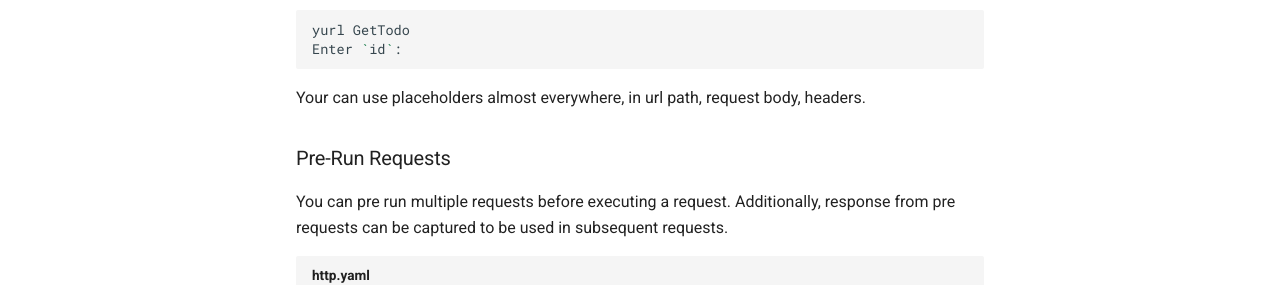
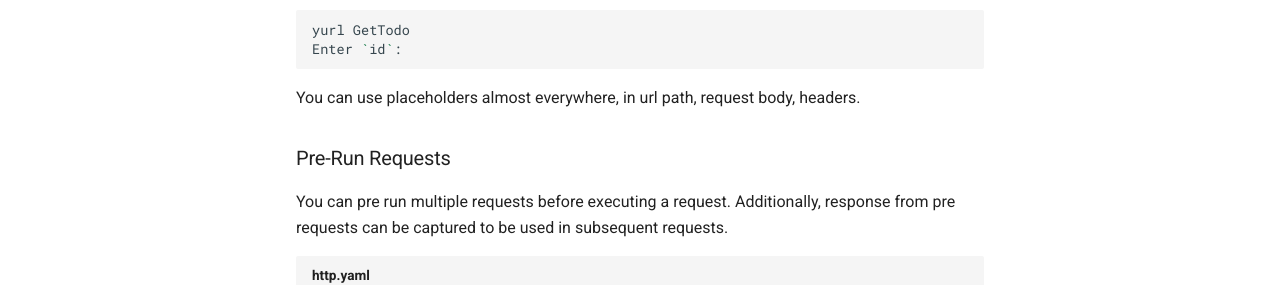
Before and after one commit to gurleensethi/yurl, an MkDocs documentation site: the page built from docs/index.md, in a window 1280 px wide and 900 px high, scrolled down 1495 px. Shown: the part 172-457 px from the top of the window. Built offline with MkDocs 1.6.1 and Material for MkDocs 9.7.7, drawn with Linux system fonts in a browser that asks for light colours; comment, search, counter and statistics services are not loaded.

Commit message:
docs: fix typos

````diff
--- a/docs/index.md
+++ b/docs/index.md
@@ -46,7 +46,7 @@ yurl GetTodo
 Enter `id`:
 ```
 
-Your can use placeholders almost everywhere, in url path, request body, headers.
+You can use placeholders almost everywhere, in url path, request body, headers.
 
 ### Pre-Run Requests
 
````
Also changed, not shown: other parts of docs/index.md (+1 -1 lines).
